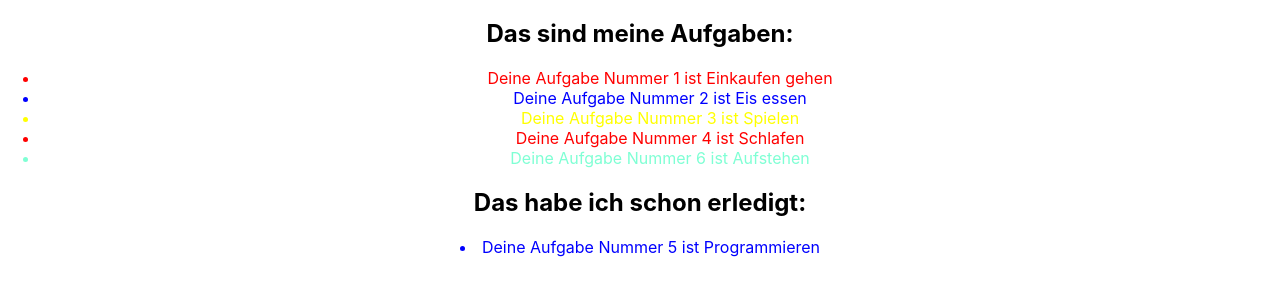
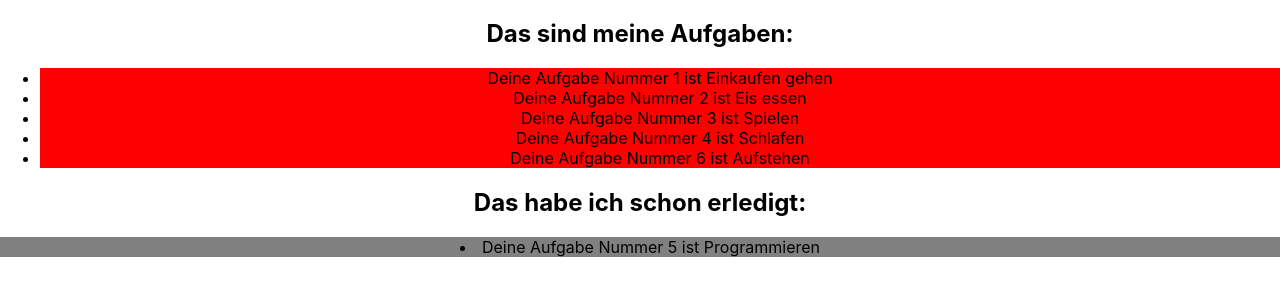
Before and after one commit to Yamen-1/To-do-Liste, a React app: page / in a window 1280 px wide. Shown: the part 63-358 px from the top of the page. Built offline with nearby package versions, Linux system fonts and the light colour scheme.

```diff
--- a/src/components/Aufgabe.css
+++ b/src/components/Aufgabe.css
@@ -10,5 +10,9 @@
   color: yellow;
 }
 .wennFarbeFehlt {
-  color: aquamarine;
+  color: black;
 }
+
+.schwarz {
+  color: black;
+}
--- a/src/components/Aufgabe.js
+++ b/src/components/Aufgabe.js
@@ -3,6 +3,7 @@
   return (
   <li
     className={`Aufgabe ${props.farbe??  'wennFarbeFehlt' }`}
+    style={{ backgroundColor:  props.done ? ('gray') : ('red')}}
     id={props.number}
     onClick={() => {
       // funktion rufen von props, mit id (number) als parameter
--- a/src/components/ToDoListe.js
+++ b/src/components/ToDoListe.js
@@ -4,11 +4,11 @@
 const ToDoListe = () => {
 
   const [aufgaben, setAufgaben] = useState([
-    { text: "Einkaufen gehen", done: false, id: 1, farbe: 'rot' },
-    { text: "Eis essen", done: false, id: 2, farbe: 'blau' },
-    { text: "Spielen", done: false, id: 3, farbe: 'gelb' },
-    { text: "Schlafen", done: false, id: 4, farbe: 'rot' },
-    { text: "Programmieren", done: true, id: 5, farbe: 'blau' },
+    { text: "Einkaufen gehen", done: false, id: 1, farbe: 'schwarz' },
+    { text: "Eis essen", done: false, id: 2, farbe: 'schwarz' },
+    { text: "Spielen", done: false, id: 3, farbe:  'schwarz'  },
+    { text: "Schlafen", done: false, id: 4, farbe:  'schwarz'  },
+    { text: "Programmieren", done: true, id: 5, farbe:  'schwarz'  },
     { text: "Aufstehen", done: false, id: 6 },
   ])
   // Funktion um done von false auf true zu ändern:
@@ -29,33 +29,42 @@
     setAufgaben(geänderteKopie)
   }
 
+  // filter funktionen:
+
+  let nichtErledigteAufgaben = aufgaben.filter((aufgabe) => !aufgabe.done)
+  let erledigteAufgaben = aufgaben.filter((aufgabe) => aufgabe.done === true)
+
   return (
     <div className='ToDoListe'>
       <h2>Das sind meine Aufgaben:</h2>
       <ul>
         {/* Schritt 2: nur nicht erledigte aufgaben anzeigen */}
-        {aufgaben.filter((aufgabe) => !aufgabe.done).map((aufgabe) => {
+        {nichtErledigteAufgaben.map((aufgabe) => {
           return <Aufgabe
             text={aufgabe.text}
             key={aufgabe.id}
             number={aufgabe.id}
             // Schritt 3: onClick um als erledigt zu markieren
             aufgabeAlsErledigtMarkieren={aufgabeAlsErledigtMarkieren}
-            farbe={aufgabe.farbe} />
+            farbe={aufgabe.farbe}
+            done={aufgabe.done}
+             />
         })}
       </ul>
       <h2>Das habe ich schon erledigt:</h2>
       {/* Schritt 1: nur erledigte aufgaben anzeigen; Ausfilter wo done == true */}
       {/*Geht auch: { aufgaben.filter((aufgabe) => aufgabe.done )} */}
       {/* [{ text: "Programmieren", done: true, id: 5, farbe: 'blau' }] */}
-      {aufgaben.filter((aufgabe) => aufgabe.done === true).map(aufgabe => {
+      {erledigteAufgaben.map(aufgabe => {
         return <Aufgabe
           text={aufgabe.text}
           key={aufgabe.id}
           number={aufgabe.id}
           // Schritt 3: onClick um als erledigt zu markieren
           aufgabeAlsErledigtMarkieren={aufgabeAlsErledigtMarkieren}
-          farbe={aufgabe.farbe} />
+          farbe={aufgabe.farbe}
+          done={aufgabe.done}
+           />
       })}
 
 
```
